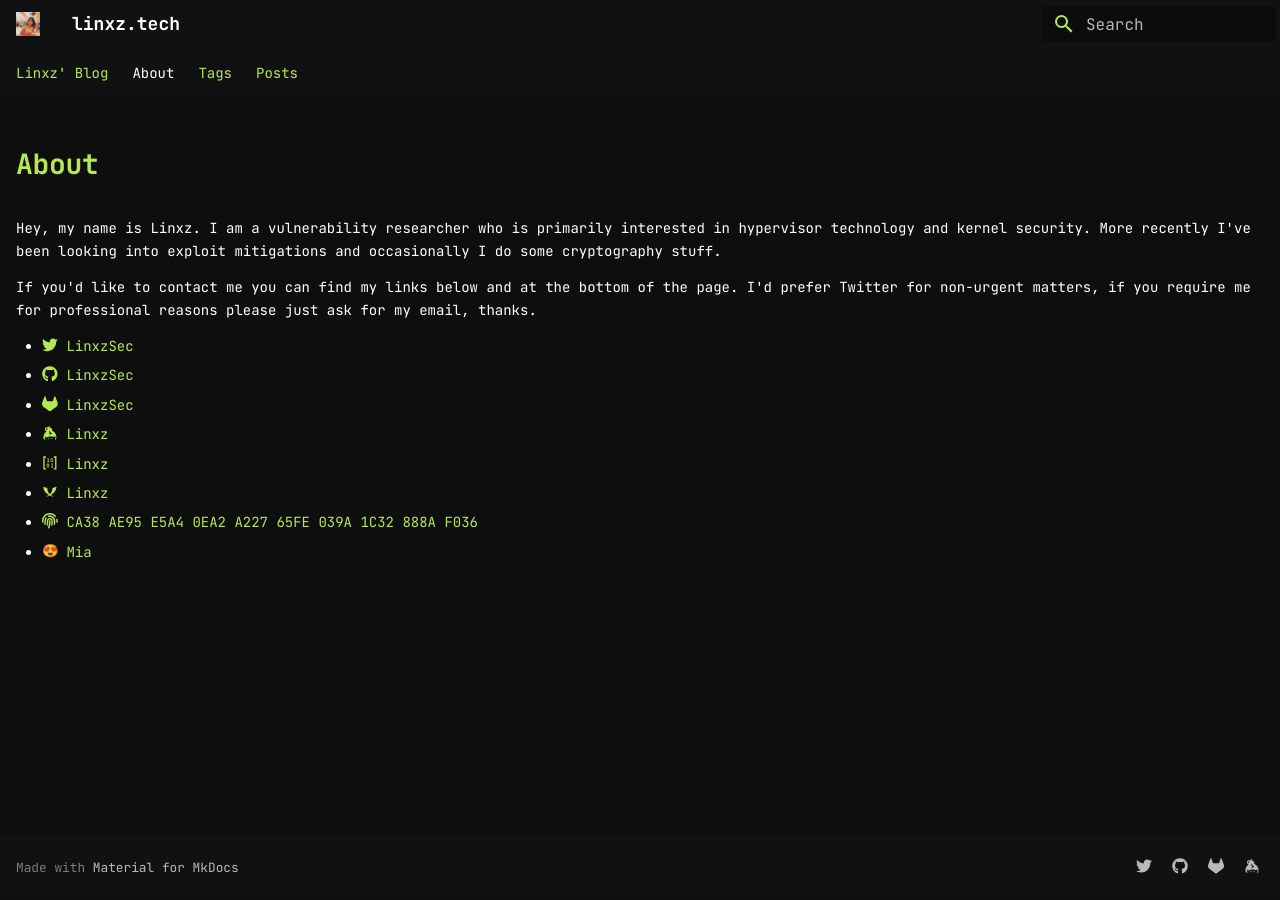
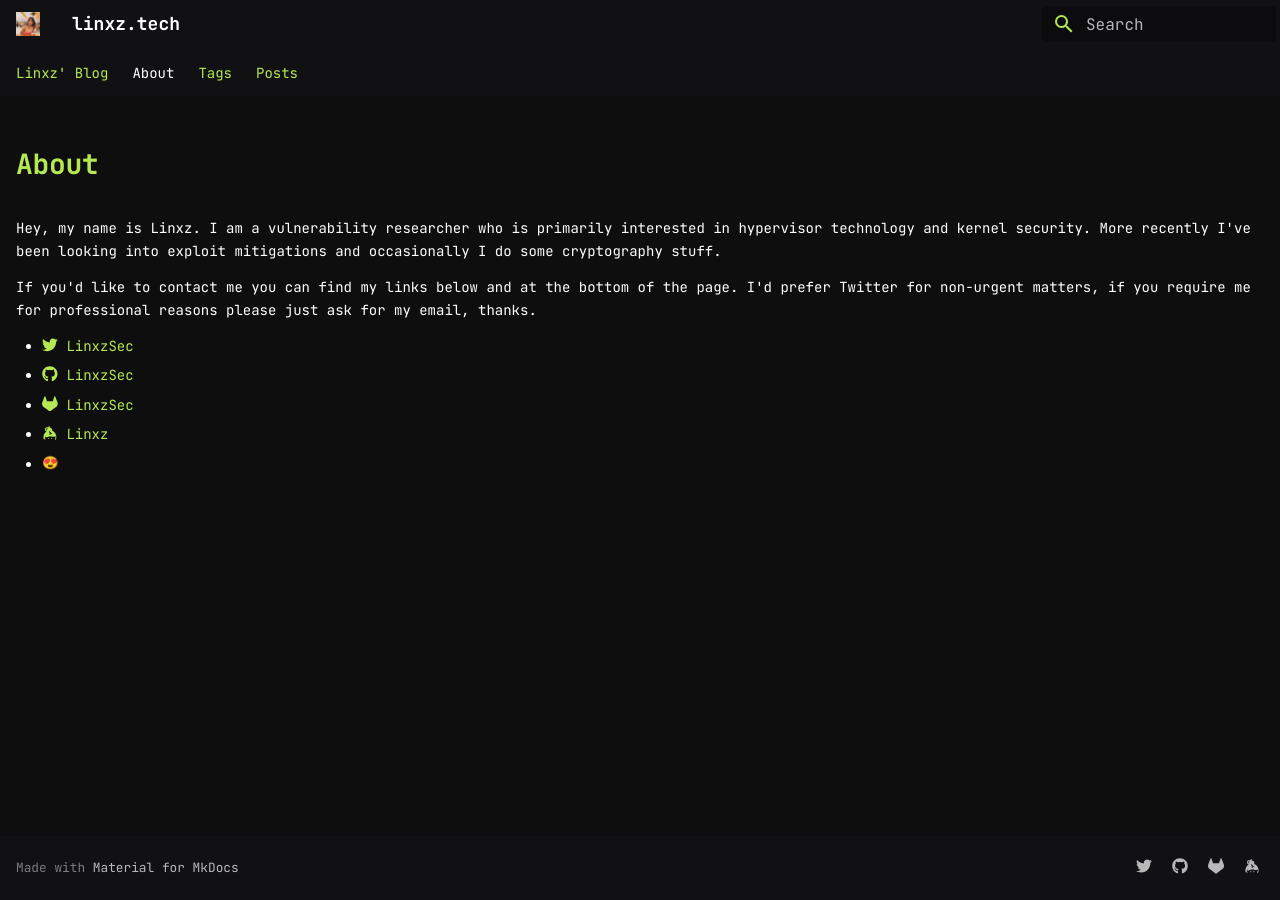
Before and after one commit to LinxzSec/blog, an MkDocs documentation site: the page built from docs/about.md, in a window 1280 px wide. Built offline with MkDocs 1.6.1 and Material for MkDocs 9.7.7, drawn with Linux system fonts in a browser that asks for light colours; emoji names are drawn with the system emoji font.

Commit message:
removed some unncessary links

```diff
--- a/docs/about.md
+++ b/docs/about.md
@@ -14,7 +14,4 @@ If you'd like to contact me you can find my links below and at the bottom of the
 - [:fontawesome-brands-github: LinxzSec](https://github.com/linxzsec)
 - [:fontawesome-brands-gitlab: LinxzSec](https://gitlab.com/linxzsec)
 - [:fontawesome-brands-keybase: Linxz](https://keybase.io/linxz)
-- [:material-matrix: Linxz](mailto:@linxz:matrix.org)
-- [:material-xmpp: Linxz](mailto:Linxz@jabber.calyxinstitute.org)
-- [:fontawesome-solid-fingerprint: CA38 AE95 E5A4 0EA2 A227 65FE 039A 1C32 888A F036](/pgp.txt)
-- [:heart_eyes: Mia](/assets/mia.gif)
+- [:heart_eyes:](/assets/mia.gif)
```
